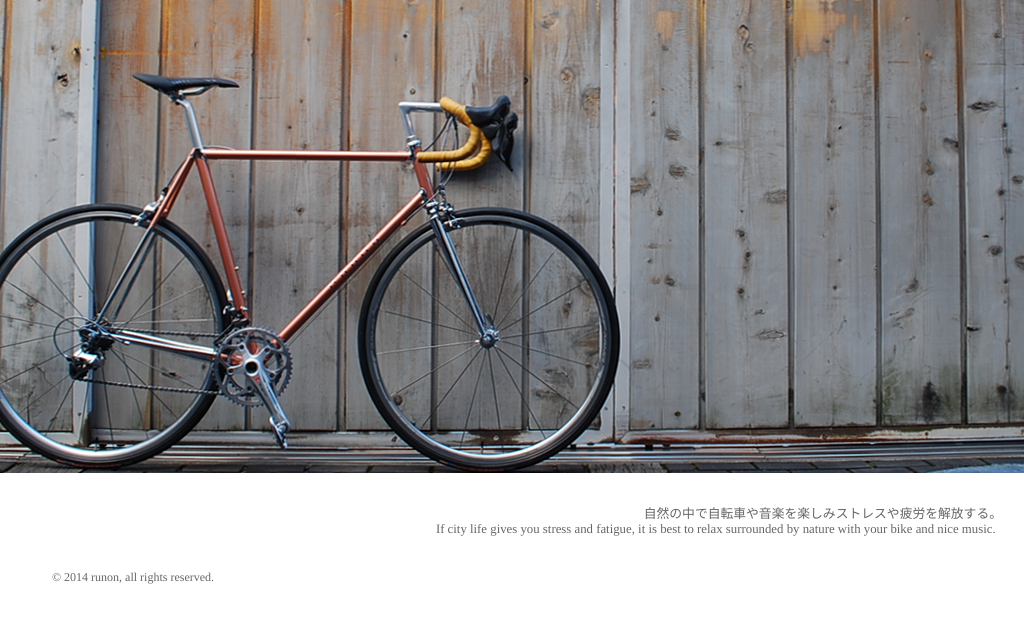
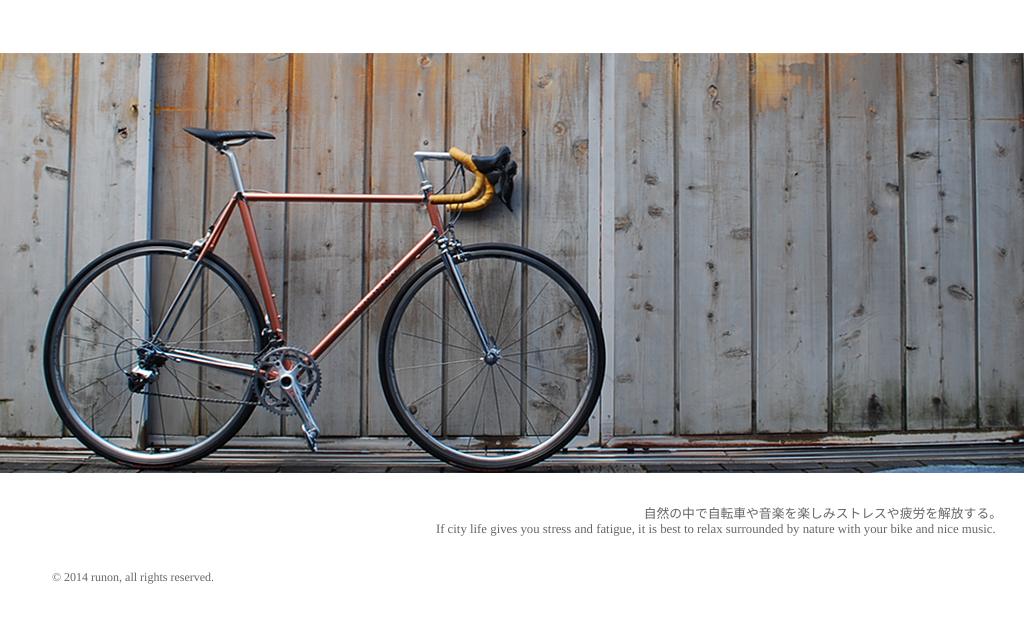
Before and after one commit to runon/runon.github.com, a website: page index.html in a window 1024 px wide. Shown: the part 156-800 px from the top of the page. Drawn offline with Linux system fonts and the light colour scheme.

Commit message:
homeの画像を解像度によって変更(1024,1280)

```diff
--- a/css/runon.css
+++ b/css/runon.css
@@ -126,12 +126,19 @@ div.footer div.copyright span {
 @media screen and (max-width: 1024px) {
     #home #main_image {
         background: url(../images/home1024.jpg) no-repeat center top;
-        height: 384px;
+        height: 485px;
         overflow: hidden;
     }
 }
 
-@media screen and (min-width: 1024px) {
+@media screen and (min-width: 1024px) and (max-width: 1280px) {
+    #home #main_image {
+        background: url(../images/home1280.jpg) no-repeat center top;
+        height: 485px;
+        overflow: hidden;
+    }
+}
+@media screen and (min-width: 1280px) {
     #home #main_image {
         background: url(../images/home.jpg) no-repeat center top;
         height: 485px;
```
Also changed, not shown: images/home1024.jpg, images/home1280.jpg (added).
